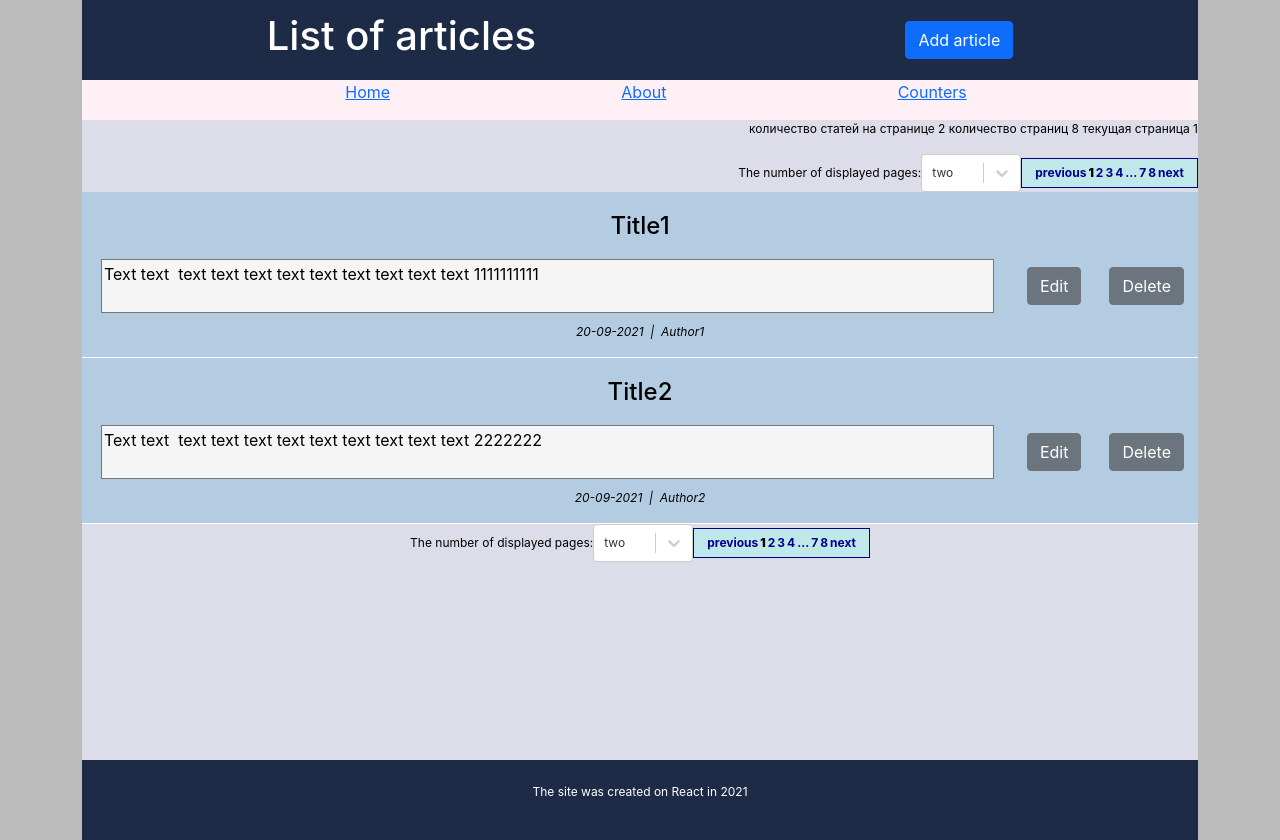
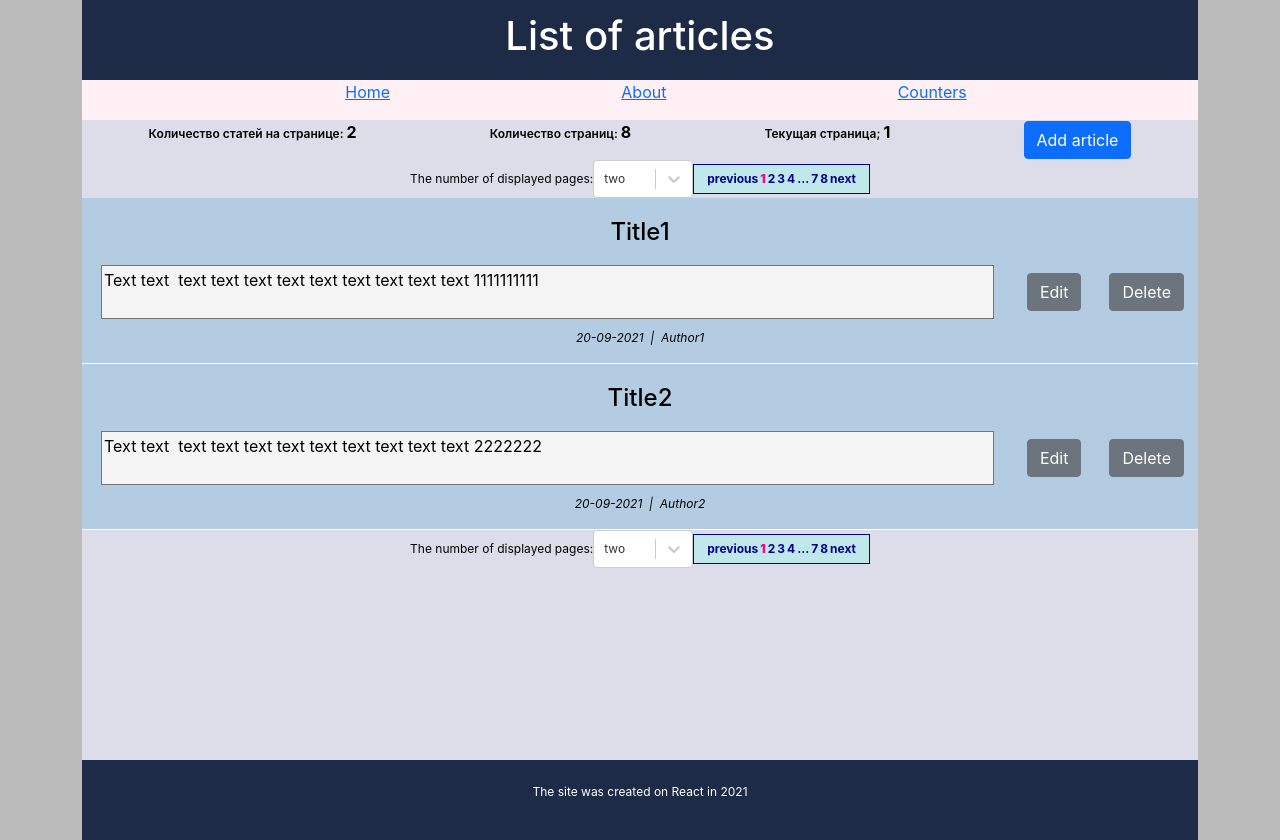
Before and after one commit to Kolenchitssi/react_app, a React app: page / in a window 1280 px wide. Built offline with nearby package versions, Linux system fonts and the light colour scheme.

Commit message:
feat: add function add Article

```diff
--- a/src/components/Button/Button.tsx
+++ b/src/components/Button/Button.tsx
@@ -1,8 +1,11 @@
 function Button(props: any): JSX.Element {
   const typeButton: string = `btn btn-${props.typeButton}`;
   return (
-    <button type="button" className={typeButton}> {props.textButton}</button>
-  )
+    <button type="button" className={typeButton} onClick={props.onClick}>
+      {" "}
+      {props.textButton}
+    </button>
+  );
 }
 
 export default Button;
--- a/src/containers/Header/Header.tsx
+++ b/src/containers/Header/Header.tsx
@@ -1,12 +1,11 @@
-import styles from './Header.module.scss';
-import Button from '../../components/Button/Button';
+import styles from "./Header.module.scss";
+import Button from "../../components/Button/Button";
 
 function Header(): JSX.Element {
   return (
     <header className={styles.header}>
       <h1>List of articles</h1>
-      <Button typeButton="primary" textButton="Add article" />
-    </header >
+    </header>
   );
 }
 
--- a/src/routes/Main/Main.module.scss
+++ b/src/routes/Main/Main.module.scss
@@ -15,3 +15,16 @@
   justify-content: space-around;
   align-items: center;
 }
+
+.mainHeader {
+  display: flex;
+  min-width: 100%;
+  justify-content: space-around;
+  align-items: center;
+  font-weight: 600;
+}
+
+.spanCount {
+  font-size: 1rem;
+  font-weight: 700;
+}
--- a/src/routes/Main/Main.tsx
+++ b/src/routes/Main/Main.tsx
@@ -1,27 +1,70 @@
 import React, { Suspense, useState } from "react";
 
 import SelectApp from "./components/SelectApp/SelectApp";
-import Article from "./components/Article/Article";
+import Article, { propsArticle } from "./components/Article/Article";
 import { ArticleList } from "./components/Article/articlesList";
 import style from "./Main.module.scss";
+import Button from "../../components/Button/Button";
 
 // import { Paginate } from "../../components/Paginate/Paginate";
 // import Select from 'react-select';
 
 function Main(): JSX.Element {
+  const [articles, setArticles] = useState(ArticleList); //загрузка списка статей
   const [perPage, setPerPage] = useState(2); //количество статей на странице
-  const articleCount: number = ArticleList.length;
+  const articleCount: number = articles.length;
   const pageCount: number = Math.ceil(articleCount / perPage);
   const [currentPage, setCurrentPage] = useState(1); //текущая страница
   const articleStart = currentPage * perPage;
   const articleEnd = currentPage * perPage + perPage;
-  const selectedArticle = ArticleList.slice(articleStart, articleEnd);
+  const selectedArticle = articles.slice(articleStart, articleEnd);
+
+  const addArticle = (currentArticles: Array<propsArticle>) => {
+    const newArticle: propsArticle = {
+      title: "addTitle",
+      text: "addText",
+      date: String(new Date()),
+      author: "addAuthor",
+
+      get id() {
+        return String(Math.floor(Math.random() * 100000));
+      },
+
+      get key() {
+        return this.id + this.author + this.date;
+      },
+    };
+
+    setArticles([...currentArticles, newArticle]);
+  };
+
   return (
     <section className={style.main}>
+      <div className={style.mainHeader}>
         <p>
-        количество статей на странице {perPage} количество страниц {pageCount}{" "}
-        текущая страница {currentPage + 1}
+          Количество статей на странице:{" "}
+          <span className={style.spanCount}>{perPage}</span>
         </p>
+        <p>
+          {" "}
+          Количество страниц:{" "}
+          <span className={style.spanCount}>{pageCount}</span>
+        </p>
+        <p>
+          Текущая страница;{" "}
+          <span className={style.spanCount}>{currentPage + 1}</span>
+        </p>
+        <div>
+          <Button
+            typeButton="primary"
+            textButton="Add article"
+            onClick={() => {
+              addArticle(articles);
+            }}
+          />
+        </div>
+      </div>
+      <div className={style.NumberedDisplayedPages}>
         <SelectApp
           perPage={perPage}
           setPerPage={setPerPage}
@@ -29,6 +72,7 @@ function Main(): JSX.Element {
           currentPage={currentPage}
           setCurrentPage={setCurrentPage}
         />
+      </div>
       {selectedArticle.map((items) => {
         return (
           <Article
--- a/src/routes/Main/components/Article/Article.tsx
+++ b/src/routes/Main/components/Article/Article.tsx
@@ -1,7 +1,7 @@
 import styles from "./Article.module.scss";
 import Button from "../../../../components/Button/Button";
 
-type propsArticle = {
+export type propsArticle = {
   id: string;
   key: string;
   title: string;
--- a/src/routes/Main/components/Article/articlesList.ts
+++ b/src/routes/Main/components/Article/articlesList.ts
@@ -16,7 +16,7 @@ export const ArticleList: Array<propsArticle> = [
     author: "Author1",
 
     get key() {
-      return this.id + this.author;
+      return this.id + this.author + this.date;
     },
   },
 
@@ -28,7 +28,7 @@ export const ArticleList: Array<propsArticle> = [
     author: "Author2",
 
     get key() {
-      return this.id + this.author;
+      return this.id + this.author + this.date;
     },
   },
 
@@ -40,7 +40,7 @@ export const ArticleList: Array<propsArticle> = [
     author: "Author1",
 
     get key() {
-      return this.id + this.author;
+      return this.id + this.author + this.date;
     },
   },
 
@@ -52,7 +52,7 @@ export const ArticleList: Array<propsArticle> = [
     author: "Author2",
 
     get key() {
-      return this.id + this.author;
+      return this.id + this.author + this.date;
     },
   },
   {
@@ -63,7 +63,7 @@ export const ArticleList: Array<propsArticle> = [
     author: "Author1",
 
     get key() {
-      return this.id + this.author;
+      return this.id + this.author + this.date;
     },
   },
 
@@ -75,7 +75,7 @@ export const ArticleList: Array<propsArticle> = [
     author: "Author2",
 
     get key() {
-      return this.id + this.author;
+      return this.id + this.author + this.date;
     },
   },
 
@@ -87,7 +87,7 @@ export const ArticleList: Array<propsArticle> = [
     author: "Author1",
 
     get key() {
-      return this.id + this.author;
+      return this.id + this.author + this.date;
     },
   },
 
@@ -99,7 +99,7 @@ export const ArticleList: Array<propsArticle> = [
     author: "Author2",
 
     get key() {
-      return this.id + this.author;
+      return this.id + this.author + this.date;
     },
   },
 
@@ -111,7 +111,7 @@ export const ArticleList: Array<propsArticle> = [
     author: "Author3",
 
     get key() {
-      return this.id + this.author;
+      return this.id + this.author + this.date;
     },
   },
 
@@ -123,7 +123,7 @@ export const ArticleList: Array<propsArticle> = [
     author: "Author2",
 
     get key() {
-      return this.id + this.author;
+      return this.id + this.author + this.date;
     },
   },
 
@@ -135,7 +135,7 @@ export const ArticleList: Array<propsArticle> = [
     author: "Author3",
 
     get key() {
-      return this.id + this.author;
+      return this.id + this.author + this.date;
     },
   },
 
@@ -147,7 +147,7 @@ export const ArticleList: Array<propsArticle> = [
     author: "Author4",
 
     get key() {
-      return this.id + this.author;
+      return this.id + this.author + this.date;
     },
   },
   {
@@ -158,7 +158,7 @@ export const ArticleList: Array<propsArticle> = [
     author: "Author3",
 
     get key() {
-      return this.id + this.author;
+      return this.id + this.author + this.date;
     },
   },
 
@@ -170,7 +170,7 @@ export const ArticleList: Array<propsArticle> = [
     author: "Author2",
 
     get key() {
-      return this.id + this.author;
+      return this.id + this.author + this.date;
     },
   },
 
@@ -182,7 +182,7 @@ export const ArticleList: Array<propsArticle> = [
     author: "Author5",
 
     get key() {
-      return this.id + this.author;
+      return this.id + this.author + this.date;
     },
   },
 
@@ -194,7 +194,7 @@ export const ArticleList: Array<propsArticle> = [
     author: "Author2",
 
     get key() {
-      return this.id + this.author;
+      return this.id + this.author + this.date;
     },
   },
 ];
--- a/src/routes/Main/components/SelectApp/SelectApp.module.scss
+++ b/src/routes/Main/components/SelectApp/SelectApp.module.scss
@@ -22,7 +22,7 @@
   background-color: rgb(192, 232, 235);
 
   .activeLink {
-    color: black;
+    color: rgb(255, 0, 140);
     font-weight: 900;
   }
 
--- a/src/routes/Main/components/SelectApp/SelectApp.tsx
+++ b/src/routes/Main/components/SelectApp/SelectApp.tsx
@@ -1,4 +1,4 @@
-import React, { useCallback } from "react";
+import React, { Fragment, useCallback } from "react";
 import ReactPaginate from "react-paginate";
 import Select, { OptionTypeBase } from "react-select";
 
@@ -17,38 +17,45 @@ const options: SelectOption[] = [
   { value: 10, label: "ten" },
 ];
 
-type SelectAppType = {
+type Props = {
   perPage: number; //количество статей на странице
   setPerPage: (arg: number) => void;
   pageCount: number; //количество страниц
   currentPage: number;
   setCurrentPage: (arg: number) => void;
+  initialSetPageCount?: number;
+} & typeof defaultProps;
+
+const defaultProps = {
+  initialSetPageCount: 4,
 };
 
-function SelectApp(props: SelectAppType) {
-  // const handlePageClick = (selectedItem: { selected: number }) => {
-  //   props.setCurrentPage(selectedItem.selected);
-  // };
-
+function SelectApp({
+  perPage,
+  setPerPage,
+  pageCount,
+  currentPage,
+  setCurrentPage,
+}: Props) {
   const memoizeHandlePageClick = useCallback(
     (selectedItem: { selected: number }) => {
-      props.setCurrentPage(selectedItem.selected);
+      setCurrentPage(selectedItem.selected);
     },
-    [props.setCurrentPage]
+    [setCurrentPage]
   );
 
   const memoizeSetPerPage = useCallback(
     (e: SelectOption | null) => {
       if (e != null) {
-        props.setPerPage(e.value);
-        props.setCurrentPage(0);
+        setPerPage(e.value);
+        setCurrentPage(0);
       }
     },
-    [props.setPerPage]
+    [setPerPage, setCurrentPage]
   );
 
   return (
-    <div>
+    <Fragment>
       <div className={style.wrapper}>
         <div className={style.numberPages}>
           <span> The number of displayed pages:</span>
@@ -56,13 +63,13 @@ function SelectApp(props: SelectAppType) {
             className={style.select}
             defaultValue={options[0]}
             onChange={memoizeSetPerPage}
-            value={options.find((item) => item.value === props.perPage)}
+            value={options.find((item) => item.value === perPage)}
             options={options}
           />
           <div>
             <div className={style.paginate}>
               <ReactPaginate
-                pageCount={props.pageCount} //количество страниц
+                pageCount={pageCount} //количество страниц
                 pageRangeDisplayed={3} //количество цифр в центре
                 marginPagesDisplayed={2} //количество цифр по краям
                 previousLabel={"previous"}
@@ -72,7 +79,7 @@ function SelectApp(props: SelectAppType) {
                 breakLinkClassName={"break-link"}
                 onPageChange={memoizeHandlePageClick}
                 initialPage={0} //стартовая страница
-                forcePage={props.currentPage} //текущая страница
+                forcePage={currentPage} //текущая страница
                 disableInitialCallback={false}
                 containerClassName={"container"}
                 pageClassName={"page-li"}
@@ -90,8 +97,10 @@ function SelectApp(props: SelectAppType) {
           </div>
         </div>
       </div>
-    </div>
+    </Fragment>
   );
 }
 
+SelectApp.defaultProps = defaultProps;
+
 export default SelectApp;
```
Lines whose indentation alone changed are shown as unchanged.
